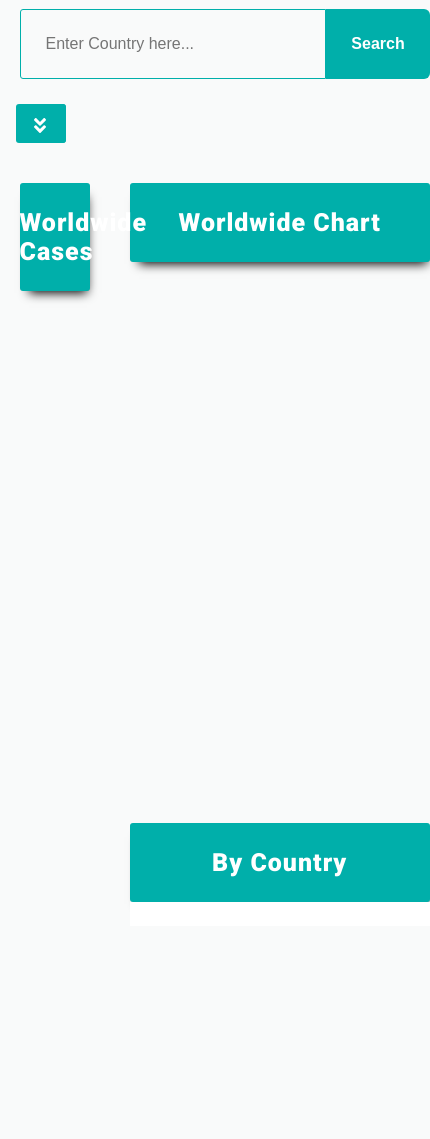
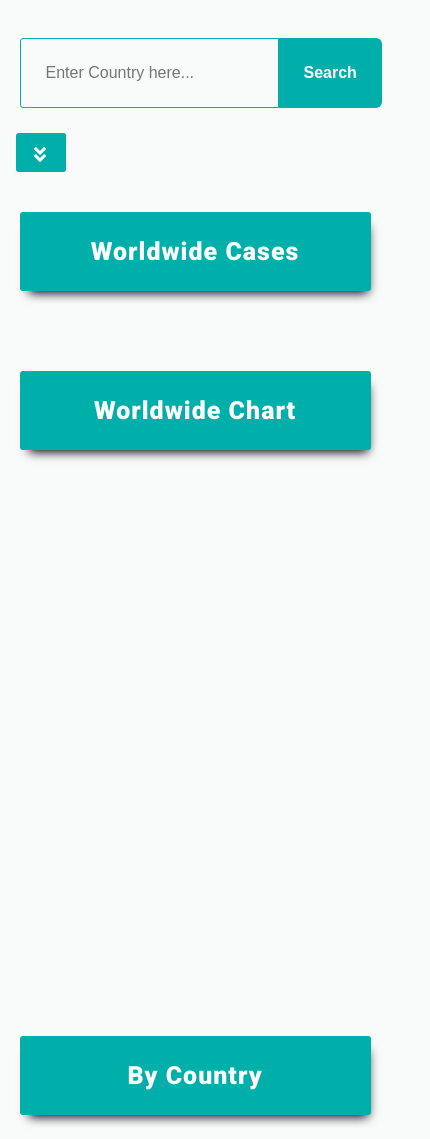
Before and after one commit to mickeyeng/coronavirus-dashboard, a website with bundled scripts: page public/index.html in a window 390 px wide. Shown: the part 327-1466 px from the top of the page, 430 px wide, since content can reach past the window. Before the commit the page ends 1253 px from the top, so only its background shows below. Built offline with nearby package versions, Linux system fonts and the light colour scheme; no server answers.

Commit message:
fixe responsive with new layout

```diff
--- a/public/style.css
+++ b/public/style.css
@@ -67,7 +67,7 @@ body {
   display: grid;
   gap: 4rem;
   grid-template-columns: 18vw 1fr;
-  grid-template-rows: auto auto auto 600px;
+  grid-template-rows: auto auto auto 70vh;
 }
 
 header {
@@ -459,7 +459,7 @@ main {
   justify-content: space-between;
   align-items: center;
   padding-bottom: 1rem;
-  margin: 4rem 0;
+  margin: 2rem 0;
 }
 
 .country-info-header img {
@@ -584,13 +584,39 @@ font-weight: BOLD;
   font-weight: normal;
 }
 
-@media (max-width: 600px) {
+@media (max-width: 760px) {
   .wrapper {
     width: 90vw;
     margin: 0 auto;
+    grid-template-columns: 1fr;
+    grid-template-rows: auto;
   }
-  main {
-    grid-template-columns: 1fr;
+
+  #header {
+    grid-column: span 2;
+  }
+
+  #nhs-section {
+    grid-column: span 2;
+  }
+
+  #form {
+    grid-column: span 2;
+  }
+
+  #chart {
+    grid-column: span 2;
+    grid-row: 5;
+  }
+
+  #worldwide-stats {
+    grid-column: span 2;
+    grid-row: 4;
+  }
+
+  #country-stats {
+    grid-column: span 2;
+    grid-row: 6;
   }
 
   .container {
@@ -621,7 +647,6 @@ font-weight: BOLD;
   .search-stats-box {
     grid-column: auto;
     grid-row: 2;
-    background: var(--box-color-light);
   }
 
   #country-heading {
```
Also changed, not shown: 1 other file.
